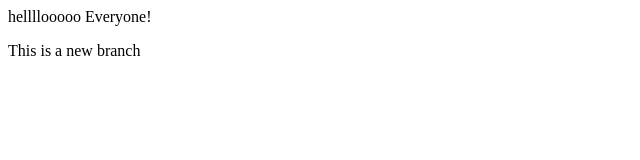
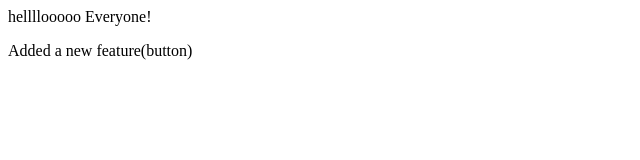
Before and after one commit to mohitfr/git_practice2, a plain HTML site: page index.html in a window 1280 px wide. Shown: the full height of the page, 0-640 px from the left. Drawn offline with Linux system fonts and the light colour scheme.

```diff
--- a/index.html
+++ b/index.html
@@ -1,2 +1,2 @@
 <p>hellllooooo Everyone!</p>
-<p>This is a new branch</p>
+<p>Added a new feature(button)</p>
```
